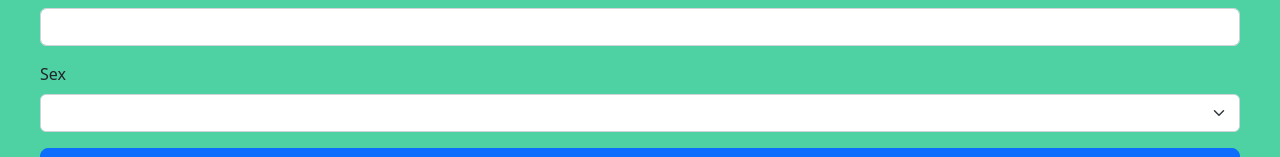
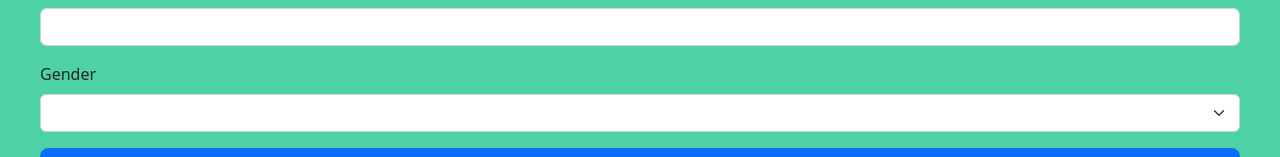
Before and after one commit to RinKokubo/solution-challenge-team-1, a React (Create React App) app: page /create_account in a window 1280 px wide. Shown: the part 378-535 px from the top of the page. Built offline with nearby package versions, Linux system fonts and the light colour scheme; the HTML template or start-up script is replaced by a standard one.

Commit message:
表記をgenderに統一

```diff
--- a/src/components/Confirm.js
+++ b/src/components/Confirm.js
@@ -13,7 +13,7 @@ const Confirm = () => {
 
   const location = useLocation();
   const navigate = useNavigate();
-  const { name,email,password,age,sex } = location.state;
+  const { name,email,password,age,gender } = location.state;
 
   const createAccount = () => {
     createUserWithEmailAndPassword(auth,email, password)
@@ -23,7 +23,7 @@ const Confirm = () => {
         return addDoc(userCollectionRef, {
           name: name,
           age: age,
-          sex: sex,
+          gender: gender,
         });
       }).then(() => {
         navigate('/sign_in');
@@ -53,8 +53,8 @@ const Confirm = () => {
           <td>{age}</td>
         </tr>
         <tr>
-          <td>Sex</td>
-          <td>{sex}</td>
+          <td>Gender</td>
+          <td>{gender}</td>
         </tr>
       </tbody>
       </Table>
--- a/src/components/CreateAccount.js
+++ b/src/components/CreateAccount.js
@@ -11,9 +11,9 @@ const CreateAccount = () => {
 
   const handleSubmit = (event) => {
     event.preventDefault();
-    const { name, email, password, age, sex } = event.target.elements;
+    const { name, email, password, age, gender } = event.target.elements;
     console.log(email.value, password.value);
-    navigate('/create_account/confirm', {state: {name:name.value, email:email.value, password:password.value, age:age.value, sex:sex.value}});
+    navigate('/create_account/confirm', {state: {name:name.value, email:email.value, password:password.value, age:age.value, gender:gender.value}});
   };
 
   return (
@@ -35,9 +35,9 @@ const CreateAccount = () => {
         <Form.Label>Age</Form.Label>
         <Form.Control name= "age" type="text" placeholder="" />
       </Form.Group>
-      <Form.Group className="mb-3" controlId="formSex">
-        <Form.Label>Sex</Form.Label>
-        <Form.Select name="sex" aria-label="Default select example">
+      <Form.Group className="mb-3" controlId="formGender">
+        <Form.Label>Gender</Form.Label>
+        <Form.Select name="gender" aria-label="Default select example">
           <option></option>
           <option value="Male">Male</option>
           <option value="Female">Female</option>
```
